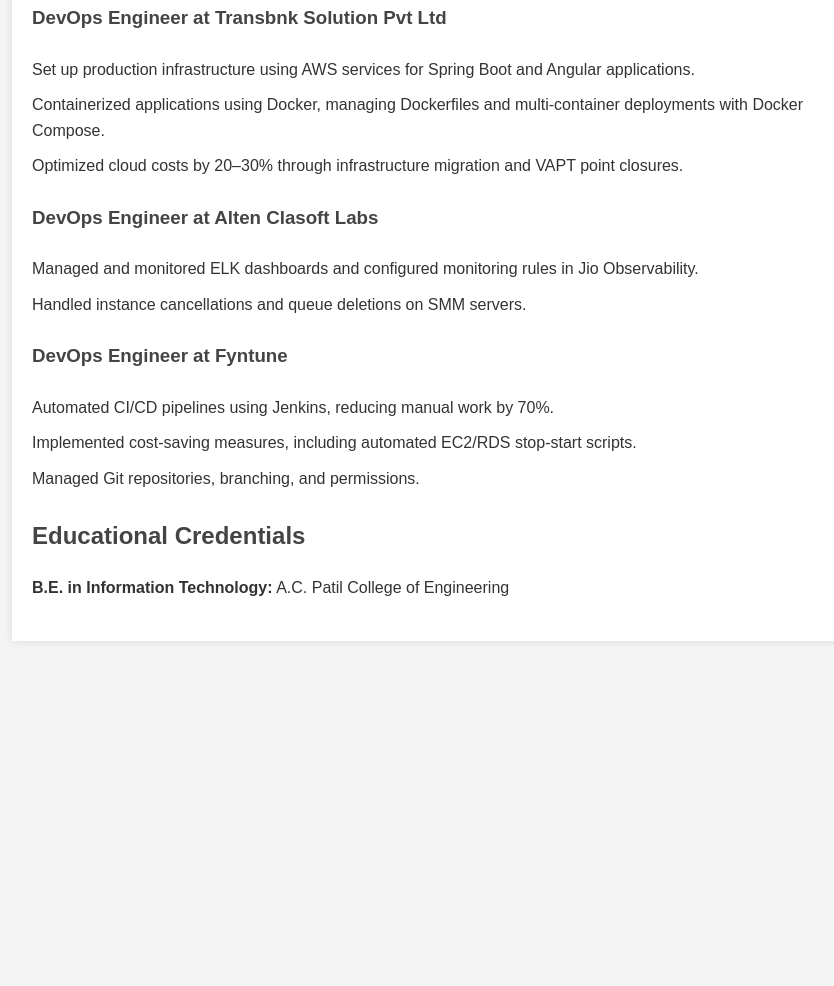
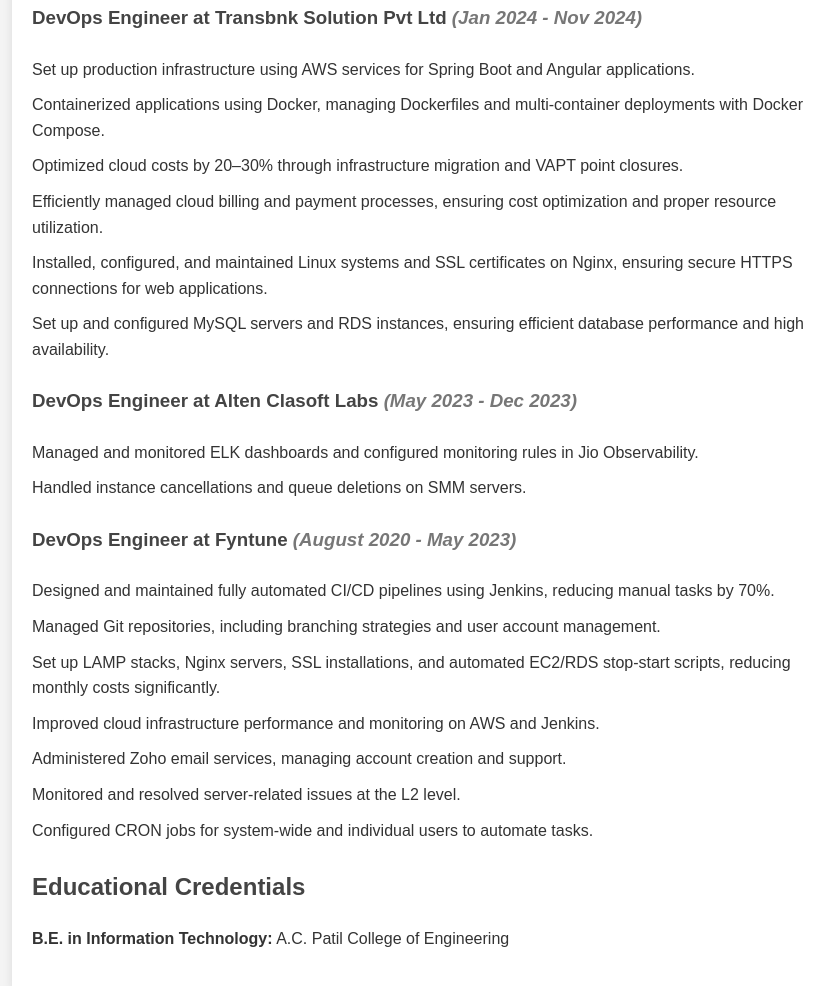
Before and after one commit to aabhidevops/Resume, a plain HTML site: page index.html in a window 1280 px wide. Shown: the part 614-1600 px from the top of the page, without its empty margins (208-1042 px from the left). Before the commit the page ends 1285 px from the top, so only its background shows below. Drawn offline with Linux system fonts and the light colour scheme.

Commit message:
resume page

```diff
--- a/index.html
+++ b/index.html
@@ -33,12 +33,16 @@
         .section {
             margin-bottom: 20px;
         }
+        .company-period {
+            font-style: italic;
+            color: #777;
+        }
     </style>
 </head>
 <body>
     <div class="container">
         <h1>Abhishek Anil Kamble</h1>
-        <p><strong>Phone:</strong> 9594321335 | <strong>Email:</strong> abhishek.kamble42@gmail.com</p>
+        <p><strong>Phone:</strong> 9594321335 | <strong>Email:</strong> aabhishekdevops@gmail.com</p>
         <p><strong>LinkedIn:</strong> <a href="https://linkedin.com/in/abhishek-kamble-06b916136" target="_blank">linkedin.com/in/abhishek-kamble-06b916136</a></p>
 
         <div class="section">
@@ -56,24 +60,31 @@
 
         <div class="section">
             <h2>Work Experience</h2>
-            <h3>DevOps Engineer at Transbnk Solution Pvt Ltd</h3>
+            <h3>DevOps Engineer at Transbnk Solution Pvt Ltd <span class="company-period">(Jan 2024 - Nov 2024)</span></h3>
             <ul>
                 <li>Set up production infrastructure using AWS services for Spring Boot and Angular applications.</li>
                 <li>Containerized applications using Docker, managing Dockerfiles and multi-container deployments with Docker Compose.</li>
                 <li>Optimized cloud costs by 20–30% through infrastructure migration and VAPT point closures.</li>
+                <li>Efficiently managed cloud billing and payment processes, ensuring cost optimization and proper resource utilization.</li>
+                <li>Installed, configured, and maintained Linux systems and SSL certificates on Nginx, ensuring secure HTTPS connections for web applications.</li>
+                <li>Set up and configured MySQL servers and RDS instances, ensuring efficient database performance and high availability.</li>
             </ul>
 
-            <h3>DevOps Engineer at Alten Clasoft Labs</h3>
+            <h3>DevOps Engineer at Alten Clasoft Labs <span class="company-period">(May 2023 - Dec 2023)</span></h3>
             <ul>
                 <li>Managed and monitored ELK dashboards and configured monitoring rules in Jio Observability.</li>
                 <li>Handled instance cancellations and queue deletions on SMM servers.</li>
             </ul>
 
-            <h3>DevOps Engineer at Fyntune</h3>
+            <h3>DevOps Engineer at Fyntune <span class="company-period">(August 2020 - May 2023)</span></h3>
             <ul>
-                <li>Automated CI/CD pipelines using Jenkins, reducing manual work by 70%.</li>
-                <li>Implemented cost-saving measures, including automated EC2/RDS stop-start scripts.</li>
-                <li>Managed Git repositories, branching, and permissions.</li>
+                <li>Designed and maintained fully automated CI/CD pipelines using Jenkins, reducing manual tasks by 70%.</li>
+                <li>Managed Git repositories, including branching strategies and user account management.</li>
+                <li>Set up LAMP stacks, Nginx servers, SSL installations, and automated EC2/RDS stop-start scripts, reducing monthly costs significantly.</li>
+                <li>Improved cloud infrastructure performance and monitoring on AWS and Jenkins.</li>
+                <li>Administered Zoho email services, managing account creation and support.</li>
+                <li>Monitored and resolved server-related issues at the L2 level.</li>
+                <li>Configured CRON jobs for system-wide and individual users to automate tasks.</li>
             </ul>
         </div>
 
```
